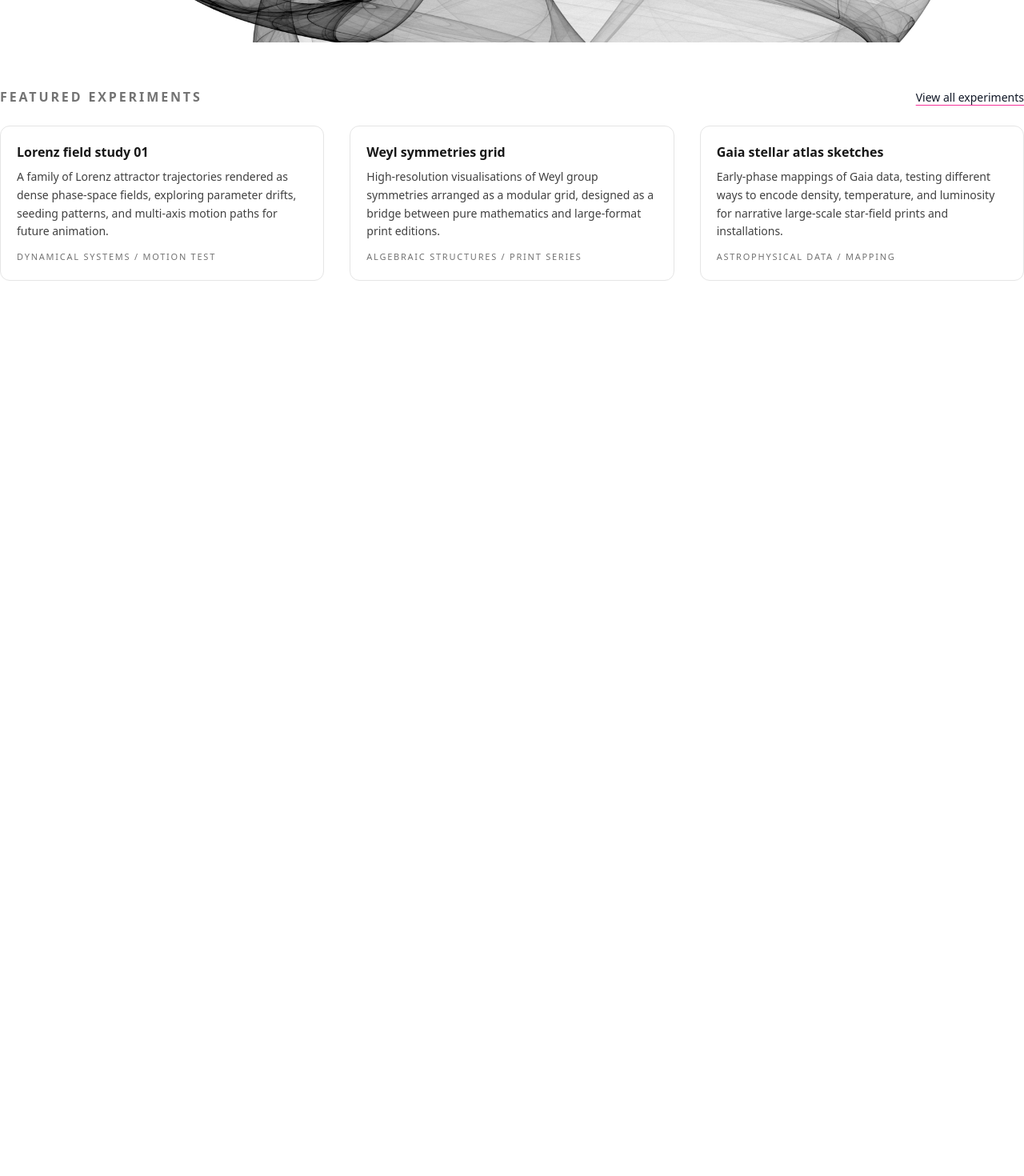
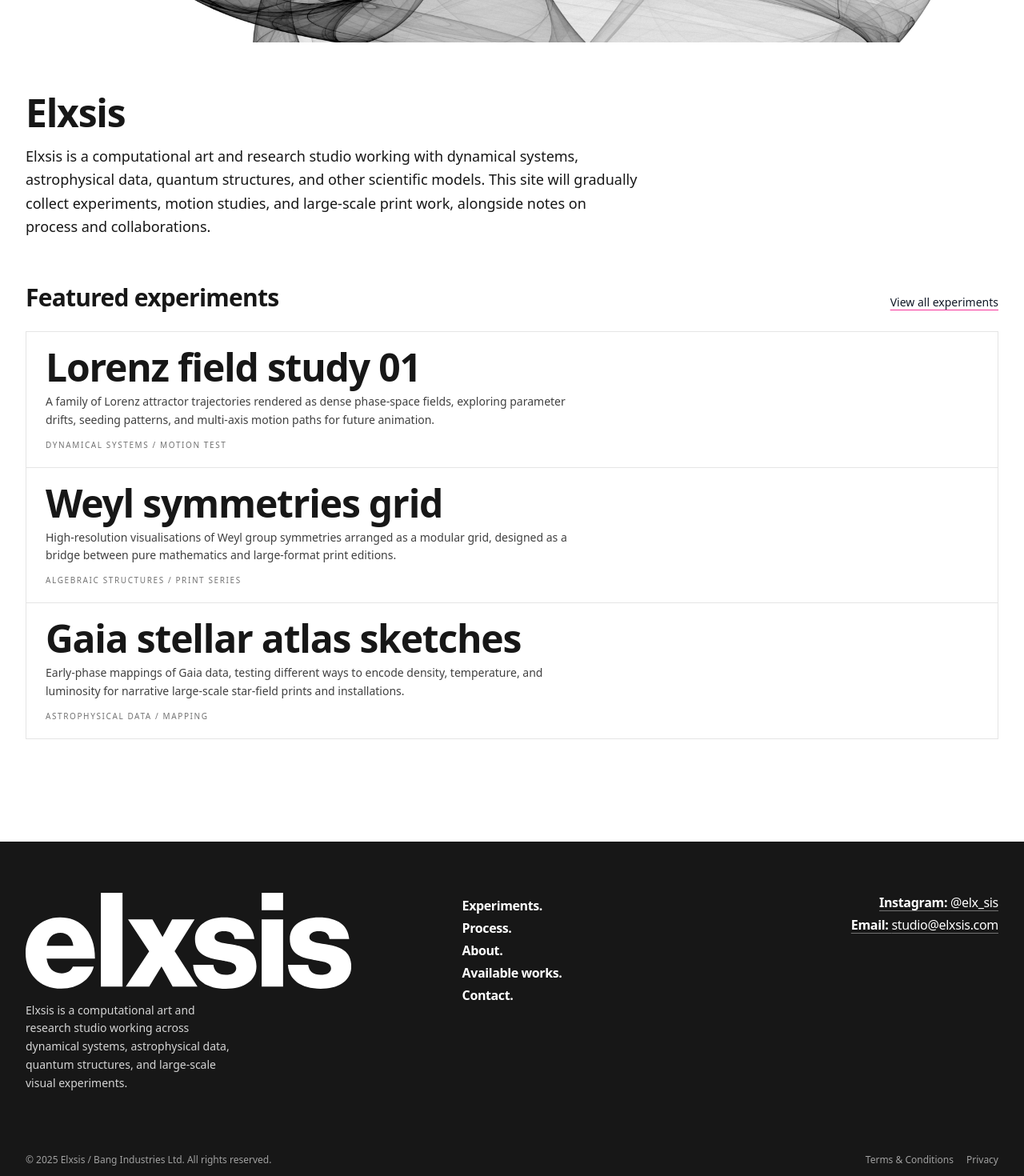
Before and after one commit to Axisophy/elxsis-site, a Next.js app: page / in a window 1280 px wide. Shown: the part 993-2463 px from the top of the page at 80% size. Before the commit the page ends 1344 px from the top, so only its background shows below. Built offline with nearby package versions, Linux system fonts and the light colour scheme; a web font is replaced by a local one.

Commit message:
footer etc

```diff
--- a/app/about/page.tsx
+++ b/app/about/page.tsx
@@ -1,19 +1,15 @@
 import { PageTitle } from "@/components/typography";
 
-export default function AboutPage() {
+export default function ProcessPage() {
   return (
-    <main className="mx-auto max-w-[1440px] px-4 lg:px-8 py-10 lg:py-16">
+    <main className="mx-auto px-4 lg:px-8 py-10 lg:py-16">
       <header className="max-w-3xl space-y-4 mb-8 lg:mb-12">
-        <PageTitle>About</PageTitle>
+        <PageTitle>Process</PageTitle>
         <p className="text-[15px] md:text-[18px] leading-relaxed text-neutral-900">
-          Elxsis is the experimental studio of Simon Tyler, exploring the visual
-          potential of scientific and mathematical systems. The work sits
-          between computational research and visual practice – drawing on
-          dynamical systems, astrophysical data, quantum structures, and other
-          complex models to develop images, motion pieces, and large-scale
-          prints. Elxsis uses high-resolution rendering and carefully controlled
-          pipelines to translate these systems into precise, physical outcomes
-          for galleries, collectors, and institutional collaborations.
+          Process notes and methods for Elxsis – from data sourcing and modelling
+          to rendering pipelines, physical output considerations, and
+          collaboration workflows. This section will grow as individual projects
+          move from experiment to finished work.
         </p>
       </header>
     </main>
--- a/app/available-works/page.tsx
+++ b/app/available-works/page.tsx
@@ -2,7 +2,7 @@ import { PageTitle } from "@/components/typography";
 
 export default function AvailableWorksPage() {
   return (
-    <main className="mx-auto max-w-[1440px] px-4 lg:px-8 py-10 lg:py-16">
+    <main className="mx-auto px-4 lg:px-8 py-10 lg:py-16">
       <header className="max-w-3xl space-y-4 mb-8 lg:mb-12">
         <PageTitle>Available works</PageTitle>
         <p className="text-[15px] md:text-[18px] leading-relaxed text-neutral-900">
--- a/app/contact/page.tsx
+++ b/app/contact/page.tsx
@@ -2,7 +2,7 @@ import { PageTitle } from "@/components/typography";
 
 export default function ContactPage() {
   return (
-    <main className="mx-auto max-w-[1440px] px-4 lg:px-8 py-10 lg:py-16">
+    <main className="mx-auto px-4 lg:px-8 py-10 lg:py-16">
       <header className="max-w-3xl space-y-4 mb-8 lg:mb-12">
         <PageTitle>Contact</PageTitle>
         <p className="text-[15px] md:text-[18px] leading-relaxed text-neutral-900">
--- a/app/experiments/page.tsx
+++ b/app/experiments/page.tsx
@@ -73,7 +73,7 @@ export default function ExperimentsPage() {
   const [openSlug, setOpenSlug] = useState<string | null>(null);
 
   return (
-    <main className="mx-auto max-w-[1440px] px-4 lg:px-8 py-10 lg:py-16">
+    <main className="mx-auto px-4 lg:px-8 py-10 lg:py-16">
      <header className="max-w-3xl space-y-4 mb-8 lg:mb-12">
   <PageTitle>Experiments</PageTitle>
   <p className="text-[15px] md:text-[18px] leading-relaxed text-neutral-900">
--- a/app/layout.tsx
+++ b/app/layout.tsx
@@ -2,6 +2,7 @@ import type { Metadata } from "next";
 import type { ReactNode } from "react";
 import "./globals.css";
 import SiteHeader from "@/components/layout/SiteHeader";
+import SiteFooter from "@/components/layout/SiteFooter";
 
 export const metadata: Metadata = {
   title: "Elxsis",
@@ -21,6 +22,7 @@ export default function RootLayout({ children }: { children: ReactNode }) {
       <body className="bg-white text-neutral-900 antialiased">
         <SiteHeader />
         <main>{children}</main>
+        <SiteFooter />
       </body>
     </html>
   );
--- a/app/page.tsx
+++ b/app/page.tsx
@@ -6,10 +6,10 @@ import { PageTitle } from "@/components/typography";
 export default function HomePage() {
   return (
     <main className="w-full">
-      {/* Hero image that the header gradient sits over */}
+      {/* Hero image */}
       <section className="relative w-full h-[70vh] md:h-[80vh]">
         <Image
-          src="/elxsis-hero-02.jpg"   // <- MUST match the filename in /public
+          src="/elxsis-hero-02.jpg" // <- must match filename in /public
           alt="Elxsis experimental visual"
           fill
           priority
@@ -18,66 +18,84 @@ export default function HomePage() {
         />
       </section>
 
-      <section className="mt-10 lg:mt-14">
+      {/* Main homepage content */}
+      <section className="mx-auto px-4 lg:px-8 py-10 lg:py-16">
+        {/* Intro block with consistent page title */}
+        <header className="max-w-3xl space-y-4 mb-10 lg:mb-14">
+          <PageTitle>Elxsis</PageTitle>
+          <p className="text-[15px] md:text-[18px] leading-relaxed text-neutral-900">
+            Elxsis is a computational art and research studio working with
+            dynamical systems, astrophysical data, quantum structures, and other
+            scientific models. This site will gradually collect experiments,
+            motion studies, and large-scale print work, alongside notes on
+            process and collaborations.
+          </p>
+        </header>
+
+        {/* Featured experiments */}
+        <section>
+          {/* Section header: match PageTitle style, just smaller */}
           <div className="flex items-baseline justify-between gap-4">
-          <h2 className="text-sm md:text-base tracking-[0.18em] uppercase text-neutral-500 font-[600]">
+            <h2 className="text-lg md:text-3xl text-neutral-900 font-[700] tracking-[-0.025em]">
               Featured experiments
             </h2>
-          <a
+            <Link
               href="/experiments"
               className="text-xs md:text-sm font-[500] underline underline-offset-4 decoration-pink-500 hover:text-pink-600"
             >
               View all experiments
-          </a>
+            </Link>
           </div>
 
-        <div className="mt-6 grid gap-6 md:gap-8 md:grid-cols-3">
-          {/* Card 1 */}
-          <article className="border border-neutral-200 rounded-xl p-4 md:p-5 hover:border-neutral-900 transition-colors">
-            <h3 className="text-sm md:text-base font-[600] text-neutral-900">
+          {/* One experiment per line, full-width, square corners */}
+          <div className="mt-6 flex flex-col">
+            {/* Experiment 1 */}
+            <article className="border border-neutral-200 px-4 md:px-6 py-4 md:py-5 hover:bg-neutral-50 transition-colors">
+              <h3 className="text-lg md:text-4xl lg:text-5xl font-[700] tracking-[-0.025em] text-neutral-900">
                 Lorenz field study 01
               </h3>
-            <p className="mt-2 text-xs md:text-sm text-neutral-700 leading-relaxed">
+              <p className="mt-2 text-xs md:text-sm text-neutral-700 leading-relaxed max-w-2xl">
                 A family of Lorenz attractor trajectories rendered as dense
                 phase-space fields, exploring parameter drifts, seeding patterns,
                 and multi-axis motion paths for future animation.
               </p>
-            <p className="mt-3 text-[11px] uppercase tracking-[0.16em] text-neutral-500">
+              <p className="mt-3 text-[10px] uppercase tracking-[0.16em] text-neutral-500">
                 dynamical systems / motion test
               </p>
             </article>
 
-          {/* Card 2 */}
-          <article className="border border-neutral-200 rounded-xl p-4 md:p-5 hover:border-neutral-900 transition-colors">
-            <h3 className="text-sm md:text-base font-[600] text-neutral-900">
+            {/* Experiment 2 */}
+            <article className="border border-t-0 border-neutral-200 px-4 md:px-6 py-4 md:py-5 hover:bg-neutral-50 transition-colors">
+              <h3 className="text-lg md:text-4xl lg:text-5xl font-[700] tracking-[-0.025em] text-neutral-900">
                 Weyl symmetries grid
               </h3>
-            <p className="mt-2 text-xs md:text-sm text-neutral-700 leading-relaxed">
+              <p className="mt-2 text-xs md:text-sm text-neutral-700 leading-relaxed max-w-2xl">
                 High-resolution visualisations of Weyl group symmetries arranged
                 as a modular grid, designed as a bridge between pure mathematics
                 and large-format print editions.
               </p>
-            <p className="mt-3 text-[11px] uppercase tracking-[0.16em] text-neutral-500">
+              <p className="mt-3 text-[10px] uppercase tracking-[0.16em] text-neutral-500">
                 algebraic structures / print series
               </p>
             </article>
 
-          {/* Card 3 */}
-          <article className="border border-neutral-200 rounded-xl p-4 md:p-5 hover:border-neutral-900 transition-colors">
-            <h3 className="text-sm md:text-base font-[600] text-neutral-900">
+            {/* Experiment 3 */}
+            <article className="border border-t-0 border-neutral-200 px-4 md:px-6 py-4 md:py-5 hover:bg-neutral-50 transition-colors">
+              <h3 className="text-lg md:text-4xl lg:text-5xl font-[700] tracking-[-0.025em] text-neutral-900">
                 Gaia stellar atlas sketches
               </h3>
-            <p className="mt-2 text-xs md:text-sm text-neutral-700 leading-relaxed">
+              <p className="mt-2 text-xs md:text-sm text-neutral-700 leading-relaxed max-w-2xl">
                 Early-phase mappings of Gaia data, testing different ways to
                 encode density, temperature, and luminosity for narrative
                 large-scale star-field prints and installations.
               </p>
-            <p className="mt-3 text-[11px] uppercase tracking-[0.16em] text-neutral-500">
+              <p className="mt-3 text-[10px] uppercase tracking-[0.16em] text-neutral-500">
                 astrophysical data / mapping
               </p>
             </article>
           </div>
         </section>
+      </section>
     </main>
   );
 }
--- a/app/process/page.tsx
+++ b/app/process/page.tsx
@@ -2,7 +2,7 @@ import { PageTitle } from "@/components/typography";
 
 export default function ProcessPage() {
   return (
-    <main className="mx-auto max-w-[1440px] px-4 lg:px-8 py-10 lg:py-16">
+    <main className="mx-auto px-4 lg:px-8 py-10 lg:py-16">
       <header className="max-w-3xl space-y-4 mb-8 lg:mb-12">
         <PageTitle>Process</PageTitle>
         <p className="text-[15px] md:text-[18px] leading-relaxed text-neutral-900">
--- /dev/null
+++ b/components/layout/SiteFooter.tsx
@@ -0,0 +1,121 @@
+// components/SiteFooter.tsx
+import Link from "next/link";
+import { ElxsisLogo } from "@/components/icons/ElxsisLogo";
+
+export default function SiteFooter() {
+  const year = new Date().getFullYear();
+
+  return (
+    <footer className="w-full bg-neutral-900 text-white mt-10 lg:mt-16">
+      {/* Main footer content */}
+      <div className="w-full px-4 lg:px-8 py-10 lg:py-16">
+        <div className="grid grid-cols-1 md:grid-cols-12 gap-8 md:gap-12">
+          {/* Logo + descriptor: 3 columns on desktop */}
+          <div className="md:col-span-3 flex flex-col items-start gap-4">
+            <ElxsisLogo className="block h-14 md:h-30 w-auto text-white" />
+            <p className="text-xs md:text-sm text-neutral-300 leading-relaxed">
+              Elxsis is a computational art and research studio working across
+              dynamical systems, astrophysical data, quantum structures, and
+              large-scale visual experiments.
+            </p>
+          </div>
+
+          {/* Spacer: 1 empty column on desktop */}
+          <div className="hidden md:block md:col-span-1" />
+
+          {/* Footer nav: 4 columns */}
+          <div className="md:col-span-4 flex flex-col gap-2 md:items-center">
+            <nav className="mt-1">
+              <ul className="space-y-1 text-sm md:text-base">
+                <li>
+                  <Link
+                    href="/experiments"
+                    className="font-[700] tracking-[-0.025em] hover:underline underline-offset-4"
+                  >
+                    Experiments.
+                  </Link>
+                </li>
+                <li>
+                  <Link
+                    href="/process"
+                    className="font-[700] tracking-[-0.025em] hover:underline underline-offset-4"
+                  >
+                    Process.
+                  </Link>
+                </li>
+                <li>
+                  <Link
+                    href="/about"
+                    className="font-[700] tracking-[-0.025em] hover:underline underline-offset-4"
+                  >
+                    About.
+                  </Link>
+                </li>
+                <li>
+                  <Link
+                    href="/available-works"
+                    className="font-[700] tracking-[-0.025em] hover:underline underline-offset-4"
+                  >
+                    Available works.
+                  </Link>
+                </li>
+                <li>
+                  <Link
+                    href="/contact"
+                    className="font-[700] tracking-[-0.025em] hover:underline underline-offset-4"
+                  >
+                    Contact.
+                  </Link>
+                </li>
+              </ul>
+            </nav>
+          </div>
+
+          {/* Contact + meta: 4 columns, right-aligned */}
+          <div className="md:col-span-4 flex flex-col items-end gap-3 text-right">
+            <div className="flex flex-col items-end gap-1">
+              <a
+                href="https://instagram.com/elx_sis"
+                target="_blank"
+                rel="noreferrer"
+                className="text-sm md:text-base font-[600] tracking-[-0.02em] underline underline-offset-4 decoration-neutral-500 hover:decoration-white"
+              >
+                Instagram: <span className="font-[400]">@elx_sis</span>
+              </a>
+
+              <a
+                href="mailto:studio@elxsis.com"
+                className="text-sm md:text-base font-[600] tracking-[-0.02em] underline underline-offset-4 decoration-neutral-500 hover:decoration-white"
+              >
+                Email: <span className="font-[400]">studio@elxsis.com</span>
+              </a>
+            </div>
+          </div>
+        </div>
+      </div>
+
+      {/* Bottom strip: copyright + legal */}
+      <div className="border-t border-neutral-900">
+        <div className="w-full px-4 lg:px-8 py-3 flex flex-wrap items-center justify-between gap-2 text-[11px] md:text-xs text-neutral-400">
+          <span>
+            © {year} Elxsis / Bang Industries Ltd. All rights reserved.
+          </span>
+          <div className="flex items-center gap-4">
+            <Link
+              href="/terms"
+              className="hover:text-neutral-100 hover:underline underline-offset-4"
+            >
+              Terms &amp; Conditions
+            </Link>
+            <Link
+              href="/privacy"
+              className="hover:text-neutral-100 hover:underline underline-offset-4"
+            >
+              Privacy
+            </Link>
+          </div>
+        </div>
+      </div>
+    </footer>
+  );
+}
```
Also changed, not shown: components/layout/SiteHeader.tsx (+6 -6 lines). Lines whose indentation alone changed are shown as unchanged.
